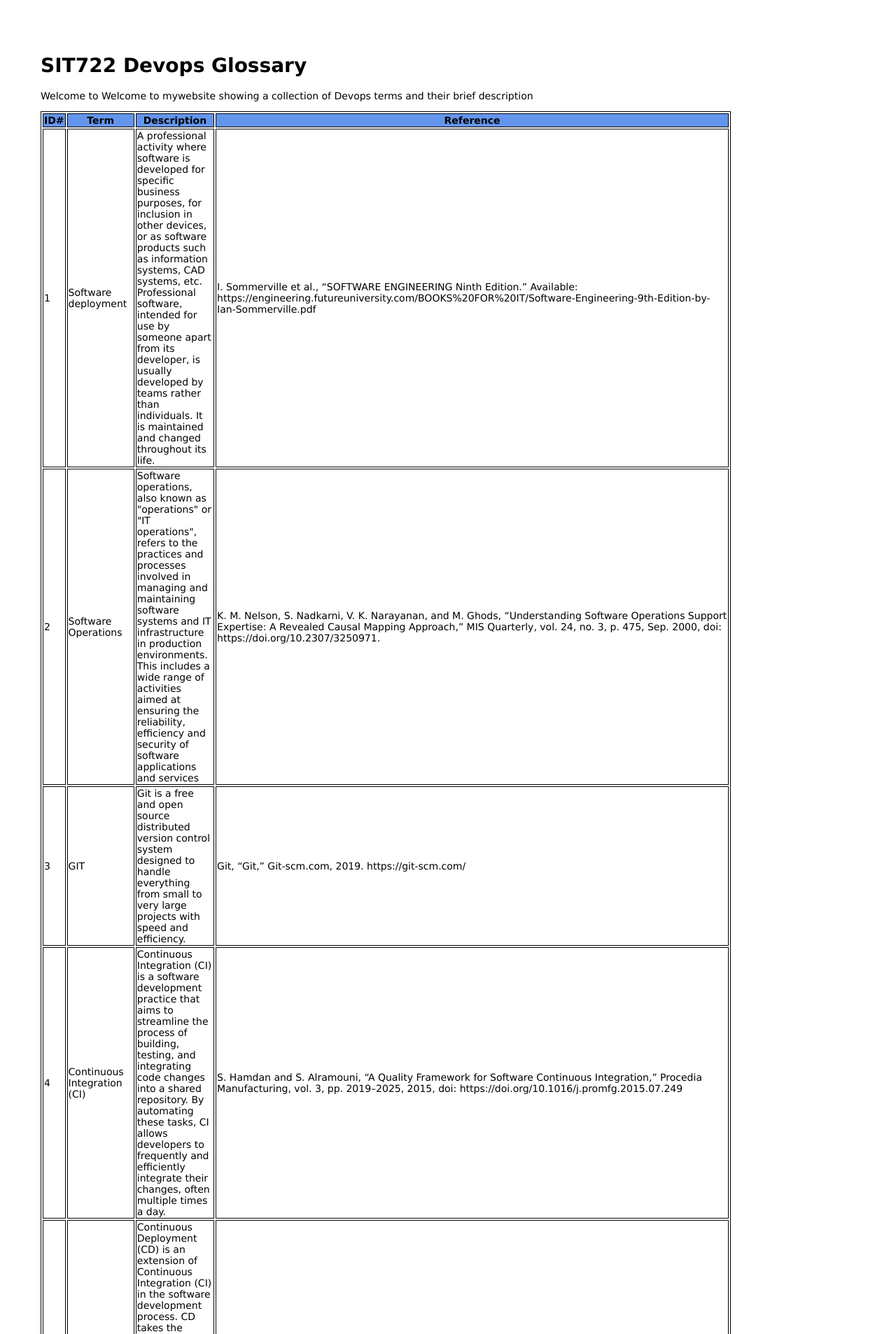
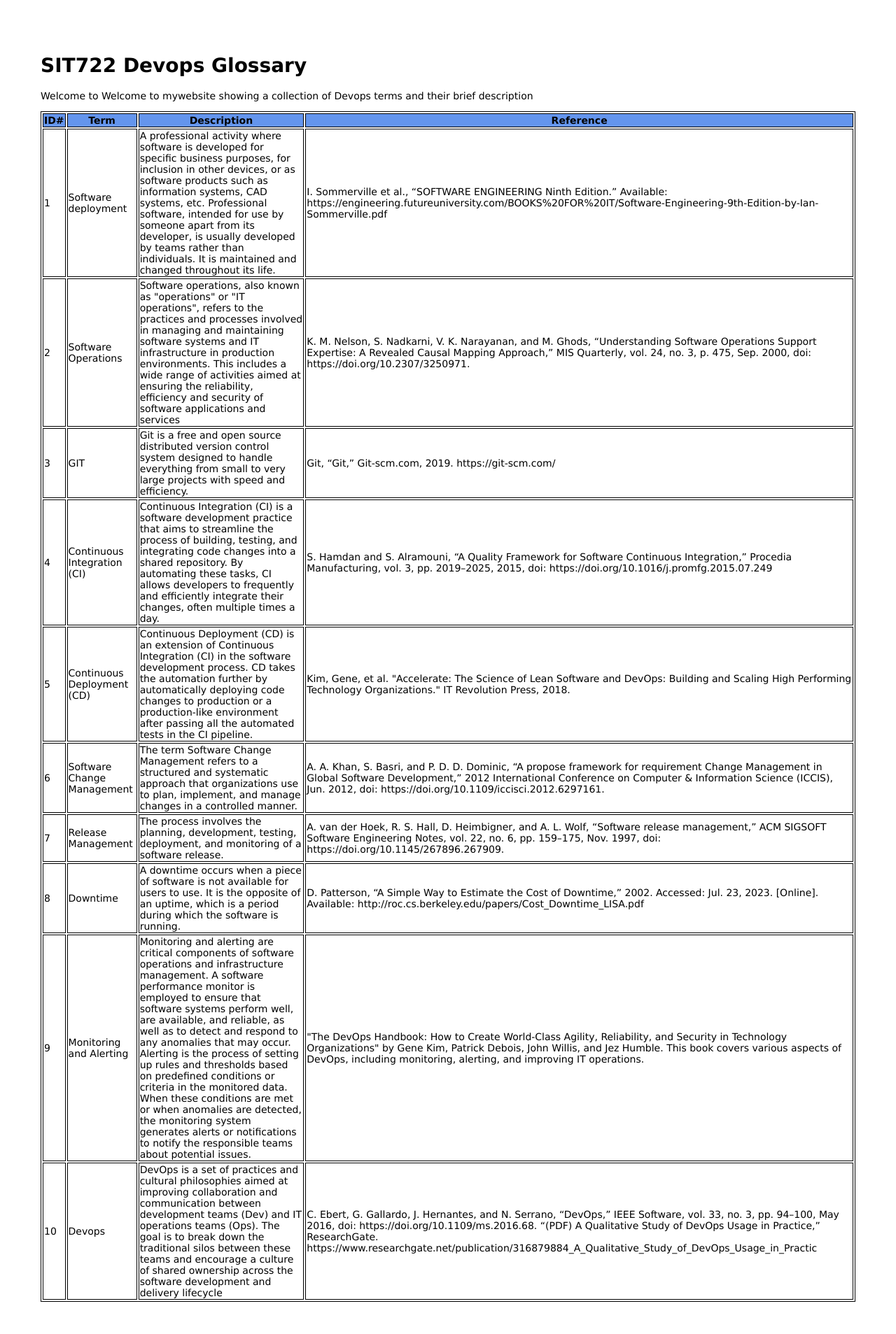
Before and after one commit to indladineshgithub/sit722-2023-t2-glossary, a Node server app: page / in a window 1280 px wide. Shown: the top 1907 px of the page at 70% size. After the commit the page ends 1861 px from the top, so only its background shows below. Run offline with Node 20, Linux system fonts and the light colour scheme.

Commit message:
Update style.css

```diff
--- a/public/stylesheets/style.css
+++ b/public/stylesheets/style.css
@@ -9,5 +9,5 @@ a {
 
 table ,th,td{
   border: 1px solid;
-  width: 50%;
+  width: auto;
 }
```
